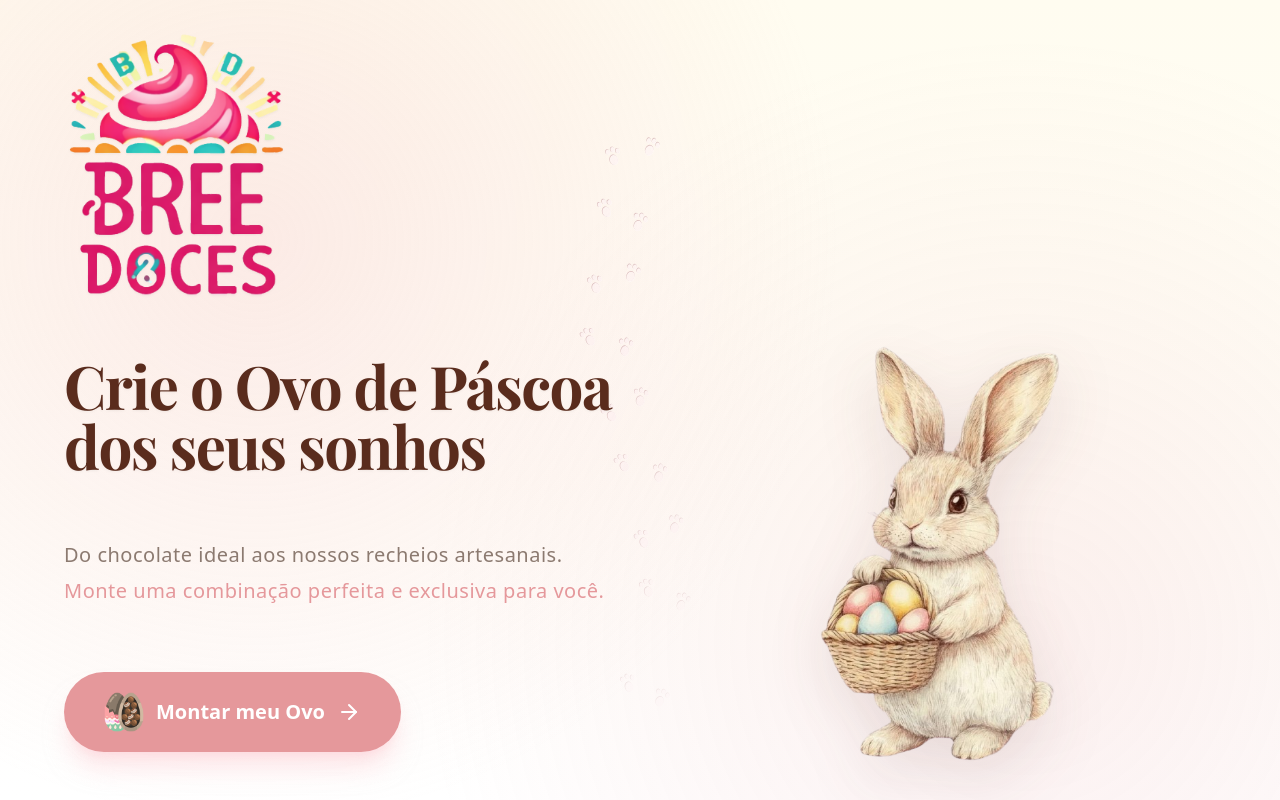
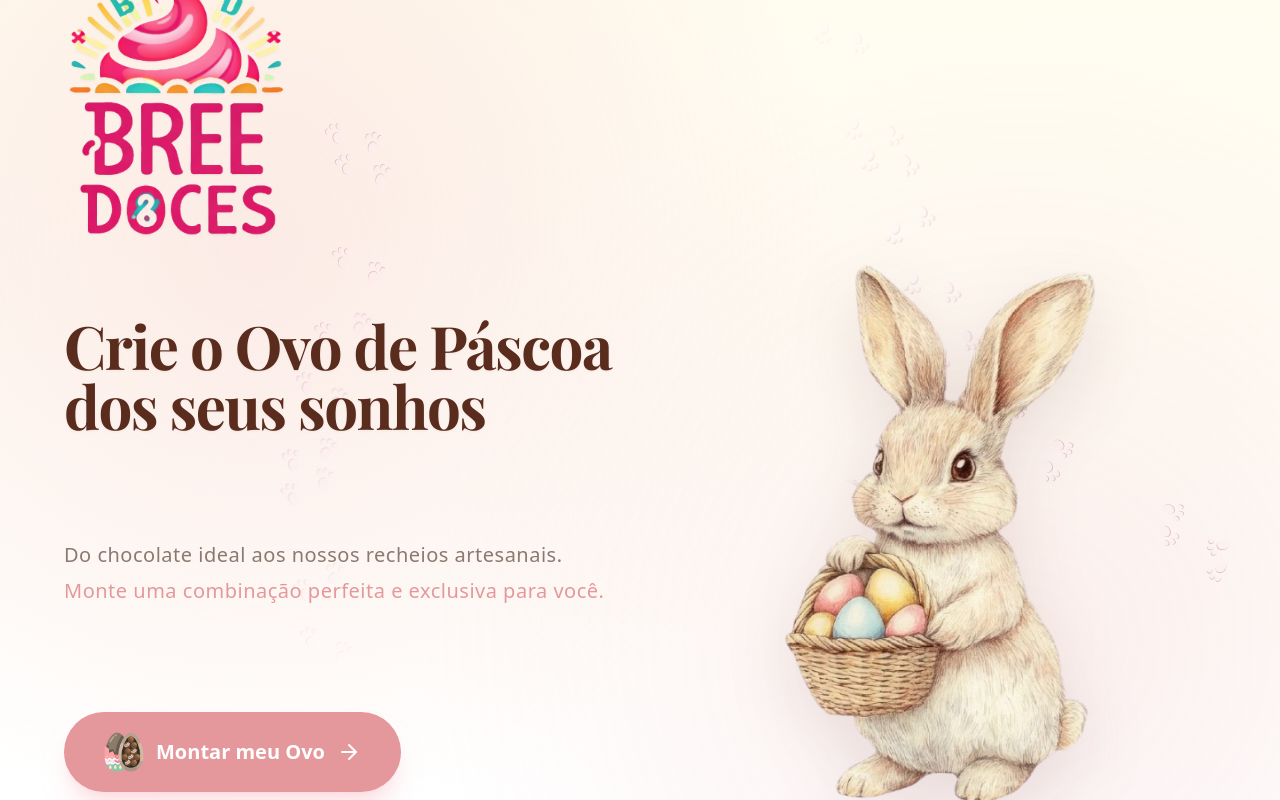
Before and after one commit to BrunoLoPaiva/bree-doces-pascoa, a React (Create React App) app: page / in a window 1280 px wide. Built offline with nearby package versions, Linux system fonts and the light colour scheme; a web font is replaced by a local one.

Commit message:
fix others

```diff
--- a/src/App.js
+++ b/src/App.js
@@ -15,6 +15,7 @@ export default function App() {
 
           {/* O fundo animado fica aqui, atrás de tudo */}
           <BackgroundElevator />
+          <BackgroundElevator />
 
           {/* As rotas ficam em cima do fundo */}
           <Routes>
--- a/src/components/BackgroundElevator.js
+++ b/src/components/BackgroundElevator.js
@@ -2,34 +2,33 @@
 import React, { useState, useEffect, useRef } from 'react';
 
 // 🐾 SVG da pegada
-const RabbitFootprintSVG = ({ rotation = "rotate(0deg)" }) => {
+const RabbitFootprintSVG = ({ rotation = "rotate(0deg)", scale = 1.2 }) => {
   // Paleta adaptada ao fundo do projeto (bg-[#FFF9FA])
-  const corLuz = "#FFFFFF"; // Brilho puro para a borda que recebe luz
-  const corSombra = "#c9a5a8ff"; // Um rosa/marrom bem acinzentado e clarinho para a sombra
-  const corFundo = "#FFF9FA"; // Exatamente a mesma cor do fundo do site
+  const corLuz = "#FFFFFF";
+  const corSombra = "#c9a5a8ff";
+  const corFundo = "#FFF9FA";
+
+  // Tamanho base do SVG
+  const baseSize = 24;
 
   return (
     <svg
-      width="24"
-      height="24"
+      width={baseSize * scale}
+      height={baseSize * scale}
       viewBox="0 0 24 24"
       fill="none"
-      // A rotação continua funcionando perfeitamente
       style={{ transform: rotation }}
     >
-      {/* CAMADA 1: Luz (levemente mais clara) - Deslocada para baixo/direita */}
       <ellipse cx="12.5" cy="18.5" rx="4" ry="5" fill={corLuz} />
       <ellipse cx="7.5" cy="10" rx="2" ry="2.5" fill={corLuz} />
       <ellipse cx="12.5" cy="8" rx="2" ry="2.5" fill={corLuz} />
       <ellipse cx="17.5" cy="10" rx="2" ry="2.5" fill={corLuz} />
 
-      {/* CAMADA 2: Sombra interna (levemente mais escura) - Deslocada para cima/esquerda */}
       <ellipse cx="11.5" cy="17.5" rx="4" ry="5" fill={corSombra} />
       <ellipse cx="6.5" cy="9" rx="2" ry="2.5" fill={corSombra} />
       <ellipse cx="11.5" cy="7" rx="2" ry="2.5" fill={corSombra} />
       <ellipse cx="16.5" cy="9" rx="2" ry="2.5" fill={corSombra} />
 
-      {/* CAMADA 3: Fundo (Cor base) - Centralizada, criando o "fundo" do buraco */}
       <ellipse cx="12" cy="18" rx="4" ry="5" fill={corFundo} />
       <ellipse cx="7" cy="9.5" rx="2" ry="2.5" fill={corFundo} />
       <ellipse cx="12" cy="7.5" rx="2" ry="2.5" fill={corFundo} />
@@ -38,15 +37,17 @@ const RabbitFootprintSVG = ({ rotation = "rotate(0deg)" }) => {
   );
 };
 
-const MAX_TRAIL_LENGTH = 24;
+const MAX_TRAIL_LENGTH = 20;
 
-export default function BackgroundTrail() {
+
+export default function BackgroundTrail({ scale = 1.2 }) {
   const [trail, setTrail] = useState([]);
 
-  const posRef = useRef({ x: 50, y: 90 });
+
+
+  const posRef = useRef({ x: Math.random() * 100, y: Math.random() * 100 });
   const angleRef = useRef(-Math.PI / 2);
 
-  // 🐇 ref atualizado para controlar o ritmo E a alternância das patas
   const sequenceRef = useRef({
     pulosDados: 0,
     metaDePulos: Math.random() * 3 + 3,
@@ -83,11 +84,7 @@ export default function BackgroundTrail() {
         }
 
         const perpAngle = bounceAngle + Math.PI / 2;
-
-        // 🐾 AJUSTE DAS PATAS
         const footOffset = 1.4;
-
-        // Multiplica o avanço base (1.2) pelo sinal atual (1 ou -1)
         const currentStagger = 0.8 * sequenceRef.current.staggerSign;
         const outwardTilt = -0.3;
 
@@ -123,10 +120,7 @@ export default function BackgroundTrail() {
           : updated;
       });
 
-      // Inverte o sinal para o próximo pulo (1 vira -1, -1 vira 1)
       sequenceRef.current.staggerSign *= -1;
-
-      // 🕒 LÓGICA DO RITMO
       sequenceRef.current.pulosDados += 1;
       let nextDelay;
 
@@ -134,7 +128,7 @@ export default function BackgroundTrail() {
         nextDelay = 1000 + Math.random() * 1000;
         sequenceRef.current.pulosDados = 0;
         sequenceRef.current.metaDePulos = Math.floor(Math.random() * 2) + 3;
-      } else {
+        } else {
         nextDelay = 350 + Math.random() * 100;
       }
 
@@ -162,7 +156,8 @@ export default function BackgroundTrail() {
               opacity: stepOpacity
             }}
           >
-            <RabbitFootprintSVG rotation={step.rotation} />
+            {/* 2. Agora repassamos a prop "scale" dinâmica em vez do número 5 fixo */}
+            <RabbitFootprintSVG rotation={step.rotation} scale={scale} />
           </div>
         );
       })}
--- a/src/components/Hero.js
+++ b/src/components/Hero.js
@@ -47,7 +47,7 @@ export default function Hero({ start }) {
             <img
               src="coelho.png"
               alt="Coelhinho da Páscoa com cesta"
-              className="w-full h-auto max-h-[35vh] md:max-h-[55vh] object-contain drop-shadow-2xl"
+              className="w-full h-auto max-h-[35vh] md:max-h-[65vh] object-contain drop-shadow-2xl transition-transform lg:scale-110 lg:mb-10"
               style={{ filter: "drop-shadow(0px 20px 30px rgba(90, 44, 29, 0.12))" }}
             />
           </motion.div>
```
